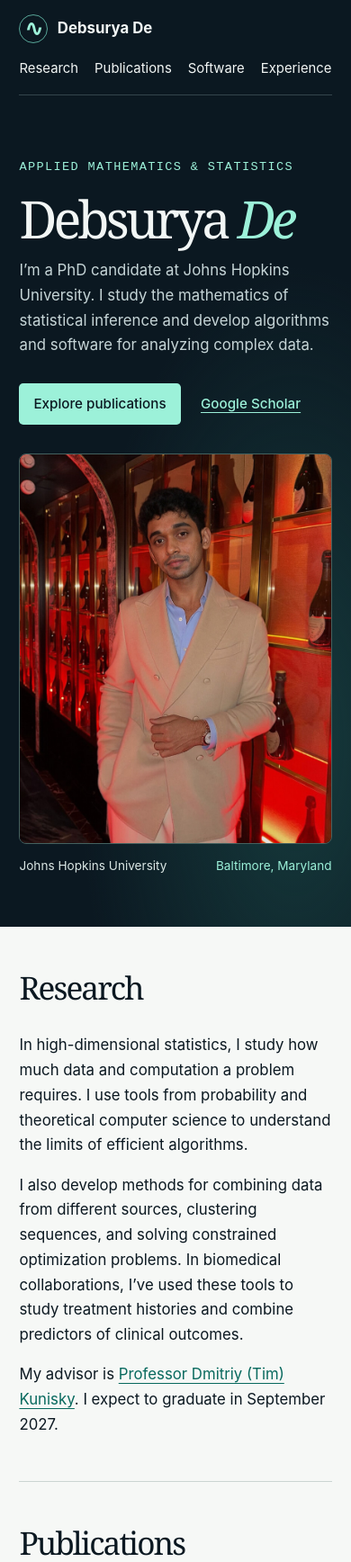
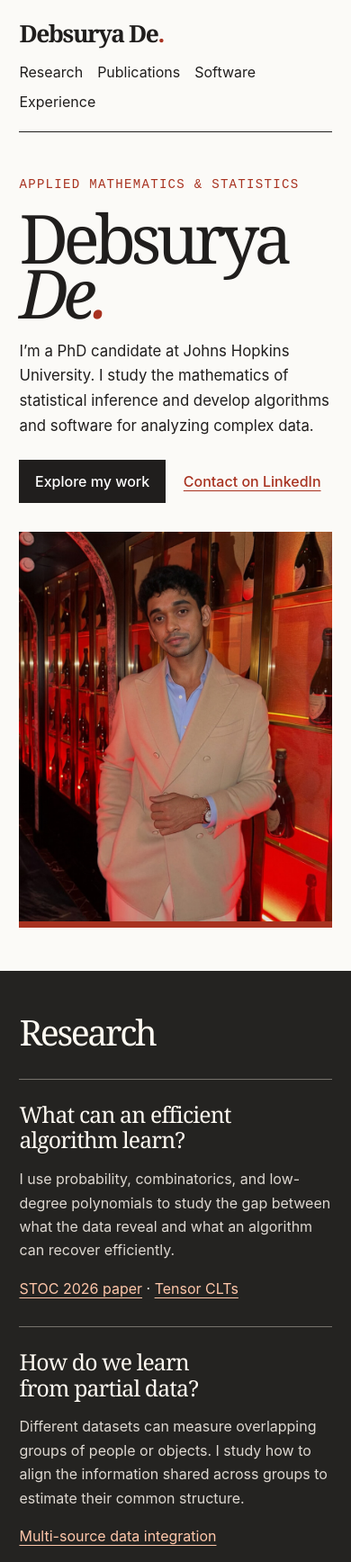
Before and after one commit to debsurya-de/debsurya-de.github.io, a plain HTML site: page index.html in a window 390 px wide. Shown: the top 1736 px of the page at 90% size. Drawn offline with Linux system fonts and the light colour scheme.

Commit message:
Rebuild portfolio around mathematical questions, publications and software

```diff
--- a/index.html
+++ b/index.html
@@ -4,94 +4,80 @@
   <meta charset="utf-8">
   <meta name="viewport" content="width=device-width, initial-scale=1">
   <meta name="description" content="Debsurya De is a PhD candidate in Applied Mathematics and Statistics at Johns Hopkins University.">
-  <meta name="theme-color" content="#0b1821">
+  <meta name="theme-color" content="#fbfaf7">
   <meta property="og:title" content="Debsurya De">
   <meta property="og:description" content="PhD candidate in Applied Mathematics and Statistics at Johns Hopkins University.">
   <meta property="og:type" content="website">
   <meta property="og:url" content="https://debsurya-de.github.io">
-  <title>Debsurya De</title>
-  <link rel="stylesheet" href="styles.css?v=portrait-3">
+  <title>Debsurya De | Applied Mathematics &amp; Statistics</title>
+  <link rel="stylesheet" href="styles.css?v=folio-4">
   <script src="script.js?v=portfolio-2" defer></script>
 </head>
-<body>
+<body id="top">
   <a class="skip-link" href="#main">Skip to content</a>
-
-  <header>
-    <div class="container header-inner">
-      <a class="name" href="#top"><span class="mark" aria-hidden="true">∿</span> Debsurya De</a>
-      <nav aria-label="Main navigation">
-        <a href="#research">Research</a>
-        <a href="#publications">Publications</a>
-        <a href="#software">Software</a>
-        <a href="#experience">Experience</a>
-      </nav>
-    </div>
+  <header class="container mast">
+    <a class="signature" href="#top">Debsurya De<span aria-hidden="true">.</span></a>
+    <nav aria-label="Main navigation"><a href="#research">Research</a><a href="#publications">Publications</a><a href="#software">Software</a><a href="#experience">Experience</a></nav>
   </header>
-
   <main id="main">
-    <section class="intro container" id="top">
-      <div class="intro-grid">
-        <div class="intro-copy">
-          <p class="eyebrow">Applied Mathematics &amp; Statistics</p>
-          <h1>Debsurya <em>De</em></h1>
-          <p class="intro-text">I’m a PhD candidate at Johns Hopkins University. I study the mathematics of statistical inference and develop algorithms and software for analyzing complex data.</p>
-          <div class="links"><a class="primary" href="#publications">Explore publications</a><a href="https://scholar.google.com/citations?hl=en&amp;user=wewbBVgAAAAJ">Google Scholar</a></div>
+    <section class="container hero" aria-labelledby="name">
+      <div class="intro">
+        <p class="eyebrow">Applied Mathematics &amp; Statistics</p>
+        <h1 id="name">Debsurya<br><em>De<span>.</span></em></h1>
+        <p class="bio">I’m a PhD candidate at Johns Hopkins University. I study the mathematics of statistical inference and develop algorithms and software for analyzing complex data.</p>
+        <div class="actions"><a class="button" href="#research">Explore my work</a><a href="https://www.linkedin.com/in/rush21">Contact on LinkedIn</a></div>
+      </div>
+      <div class="portrait"><img src="profile.jpg?v=blazer" width="1024" height="1024" alt="Debsurya De wearing a tan blazer" fetchpriority="high"></div>
+    </section>
+    <section id="research" class="research">
+      <div class="container">
+        <h2>Research</h2>
+        <div class="directions">
+          <article><h3>What can an efficient algorithm learn?</h3><p>I use probability, combinatorics, and low-degree polynomials to study the gap between what the data reveal and what an algorithm can recover efficiently.</p><div><a href="#low-rank-estimation">STOC 2026 paper</a> · <a href="#tensor-clt">Tensor CLTs</a></div></article>
+          <article><h3>How do we learn from partial data?</h3><p>Different datasets can measure overlapping groups of people or objects. I study how to align the information shared across groups to estimate their common structure.</p><div><a href="#data-integration">Multi-source data integration</a></div></article>
+          <article><h3>How do models become usable tools?</h3><p>I develop optimization methods for combining predictors and clustering sequences. My applied work includes studying how treatment histories vary across patients.</p><div><a href="#software">SCOR package</a> · <a href="#sequence-clustering">Sequence models</a></div></article>
         </div>
-        <figure class="portrait">
-          <img src="profile.jpg?v=blazer" width="1024" height="1024" alt="Debsurya De wearing a tan blazer" fetchpriority="high">
-          <figcaption>Johns Hopkins University <span>Baltimore, Maryland</span></figcaption>
-        </figure>
       </div>
     </section>
-
-    <section class="container section" id="research">
-      <h2>Research</h2>
-      <div class="section-content">
-        <p>In high-dimensional statistics, I study how much data and computation a problem requires. I use tools from probability and theoretical computer science to understand the limits of efficient algorithms.</p>
-        <p>I also develop methods for combining data from different sources, clustering sequences, and solving constrained optimization problems. In biomedical collaborations, I’ve used these tools to study treatment histories and combine predictors of clinical outcomes.</p>
-        <p>My advisor is <a href="https://www.kunisky.com">Professor Dmitriy (Tim) Kunisky</a>. I expect to graduate in September 2027.</p>
-      </div>
-    </section>
-
     <section class="container section" id="publications">
-      <h2>Publications</h2>
+      <h2>Publications <sup>06</sup></h2>
       <div class="section-content publication-list">
-        <article class="publication">
+        <article class="publication" id="tensor-clt">
           <h3><a href="https://arxiv.org/abs/2611.15803" target="_blank" rel="noreferrer">Statistical-to-computational gaps in central limit theorems for high-dimensional tensors</a></h3>
           <p>Debsurya De and Dmitriy Kunisky</p>
           <p class="venue">arXiv preprint 2611.15803, November 2026.</p>
           <p class="paper-links"><a href="https://arxiv.org/abs/2611.15803" target="_blank" rel="noreferrer">arXiv</a></p>
         </article>
 
-        <article class="publication">
+        <article class="publication" id="data-integration">
           <h3><a href="https://arxiv.org/abs/2609.38141" target="_blank" rel="noreferrer">Global synchronization for multi-source data integration under blockwise missing patterns</a></h3>
           <p>Runbing Zheng, Debsurya De, and Dmitriy Kunisky</p>
           <p class="venue">arXiv preprint 2609.38141, September 2026.</p>
           <p class="paper-links"><a href="https://arxiv.org/abs/2609.38141" target="_blank" rel="noreferrer">arXiv</a></p>
         </article>
 
-        <article class="publication">
+        <article class="publication" id="low-rank-estimation">
           <h3><a href="https://arxiv.org/abs/2510.08541" target="_blank" rel="noreferrer">Computational and statistical lower bounds for low-rank estimation under general inhomogeneous noise</a></h3>
           <p>Debsurya De and Dmitriy Kunisky</p>
           <p class="venue">Proceedings of the 58th ACM Symposium on Theory of Computing (STOC), 2026.</p>
           <p class="paper-links"><a href="https://arxiv.org/abs/2510.08541" target="_blank" rel="noreferrer">arXiv</a> · <a href="https://doi.org/10.1145/3798129.3800905" target="_blank" rel="noreferrer">DOI</a></p>
         </article>
 
-        <article class="publication">
+        <article class="publication" id="sequence-clustering">
           <h3><a href="https://doi.org/10.1080/10618600.2023.2257258" target="_blank" rel="noreferrer">Clustering sequence data with mixture Markov chains with covariates using multiple simplex constrained optimization routine (MSiCOR)</a></h3>
           <p>Priyam Das, Deborshee Sen, Debsurya De, and coauthors</p>
           <p class="venue">Journal of Computational and Graphical Statistics, 2024.</p>
           <p class="paper-links"><a href="https://arxiv.org/abs/1609.02249" target="_blank" rel="noreferrer">arXiv</a> · <a href="https://doi.org/10.1080/10618600.2023.2257258" target="_blank" rel="noreferrer">DOI</a></p>
         </article>
 
-        <article class="publication">
+        <article class="publication" id="treatment-sequences">
           <h3><a href="https://doi.org/10.1186/s13075-023-03072-0" target="_blank" rel="noreferrer">Utilizing biologic disease-modifying anti-rheumatic treatment sequences to subphenotype rheumatoid arthritis</a></h3>
           <p>Priyam Das, Dana Weisenfeld, Kumar Dahal, Debsurya De, and coauthors</p>
           <p class="venue">Arthritis Research &amp; Therapy, 2023.</p>
           <p class="paper-links"><a href="https://pubmed.ncbi.nlm.nih.gov/37269020/" target="_blank" rel="noreferrer">PubMed</a> · <a href="https://doi.org/10.1186/s13075-023-03072-0" target="_blank" rel="noreferrer">DOI</a></p>
         </article>
 
-        <article class="publication">
+        <article class="publication" id="predictor-optimization">
           <h3><a href="https://doi.org/10.1186/s12859-022-04953-y" target="_blank" rel="noreferrer">Estimating the optimal linear combination of predictors using spherically constrained optimization</a></h3>
           <p>Priyam Das, Debsurya De, Raju Maiti, and coauthors</p>
           <p class="venue">BMC Bioinformatics, 2022.</p>
@@ -106,8 +92,8 @@
       <h2>Software</h2>
       <div class="section-content">
         <article class="software-item">
-          <h3><a href="https://CRAN.R-project.org/package=SCOR" target="_blank" rel="noreferrer">SCOR: Spherically Constrained Optimization Routine</a></h3>
-          <p>I developed and maintain SCOR, an R package for derivative-free optimization of functions whose variables lie on unit spheres. The package was developed with Priyam Das.</p>
+          <h3><a href="https://CRAN.R-project.org/package=SCOR" target="_blank" rel="noreferrer">SCOR</a></h3>
+          <p>I developed SCOR with Priyam Das and maintain it as an R package. It optimizes functions on products of unit spheres without requiring derivatives.</p>
           <p class="software-meta">CRAN · Version 1.1.2 · GPL-3</p>
           <p class="paper-links"><a href="https://CRAN.R-project.org/package=SCOR" target="_blank" rel="noreferrer">CRAN</a> · <a href="https://github.com/synx21/SCOR" target="_blank" rel="noreferrer">GitHub</a></p>
         </article>
@@ -119,7 +105,7 @@
       <div class="section-content timeline">
         <article>
           <div class="date">2022–present</div>
-          <div><h3>Johns Hopkins University</h3><p>PhD candidate in Applied Mathematics and Statistics</p></div>
+          <div><h3>Johns Hopkins University</h3><p>PhD candidate in Applied Mathematics and Statistics. Expected September 2027.</p><p>Advised by <a href="https://www.kunisky.com">Professor Dmitriy (Tim) Kunisky</a>.</p></div>
         </article>
         <article>
           <div class="date">2021–2022</div>
--- a/styles.css
+++ b/styles.css
@@ -1,72 +1,66 @@
 * { box-sizing: border-box; }
-:root {
-  color-scheme: light;
-  --ink: #0b1821;
-  --paper: #f6f8f6;
-  --muted: #52636b;
-  --teal: #08695e;
-  --mint: #9cf1d9;
-  --rule: #cbd5d2;
-  --serif: "Instrument Serif", "Iowan Old Style", Georgia, serif;
-  --sans: "Inter", system-ui, sans-serif;
-  --mono: "IBM Plex Mono", ui-monospace, monospace;
+:root { --paper: #fbfaf7; --ink: #201e1d; --red: #a83220; --line: #d8d4ce; --quiet: #59544f; --serif: "Baskervville", "Iowan Old Style", Georgia, serif; --sans: "Inter", system-ui, sans-serif; }
+body { margin: 0; color: var(--ink); background: var(--paper); font: 1rem/1.65 var(--sans); }
+.container { width: min(1160px, 89%); margin-inline: auto; }
+a { color: var(--red); text-underline-offset: .23em; }
+a:hover { text-decoration-thickness: 2px; }
+:focus-visible { outline: 3px solid #4874a4; outline-offset: 4px; }
+.skip-link { position: absolute; z-index: 2; top: -5rem; left: 1rem; background: white; padding: .6rem; }
+.skip-link:focus { top: 1rem; }
+.mast, nav, .actions, .footer-inner, .social { display: flex; align-items: center; gap: 1.5rem; }
+.mast, .footer-inner { justify-content: space-between; }
+.mast { padding-block: 1.2rem; border-bottom: 1px solid var(--ink); }
+.signature { font: bold 1.65rem var(--serif); letter-spacing: -.055em; }
+.signature span, h1 span { color: var(--red); }
+.mast a { text-decoration: none; color: var(--ink); }
+nav a:hover { text-decoration: underline; }
+nav, .actions, .social { flex-wrap: wrap; }
+.hero { display: grid; align-items: center; grid-template-columns: 1.2fr 1fr; gap: clamp(2rem, 6vw, 6rem); padding-block: clamp(3rem, 5.5vw, 5.5rem); }
+.eyebrow, .date, .software-meta, .awards span, sup { font: .88rem/1.45 "IBM Plex Mono", ui-monospace, monospace; }
+.eyebrow { margin: 0; text-transform: uppercase; letter-spacing: .09em; color: var(--red); }
+h1, h2, h3 { font-family: var(--serif); font-weight: 400; text-wrap: balance; }
+h1 { font-size: clamp(4.7rem, 9vw, 8.8rem); line-height: .82; letter-spacing: -.075em; margin: .25em 0 .26em; }
+h1 em { font-weight: 400; }
+.bio { max-width: 49ch; font-size: clamp(1.05rem, 1.45vw, 1.22rem); }
+.actions { margin-top: 1.5rem; gap: 1.25rem; font-weight: 550; }
+.button { background: var(--ink); color: white; text-decoration: none; padding: .65rem 1.1rem; }
+.button:hover { background: var(--red); }
+.portrait { max-width: 26rem; width: 100%; justify-self: end; border-bottom: .45rem solid var(--red); }
+.portrait img { display: block; width: 100%; height: auto; aspect-ratio: 4/5; object-fit: cover; object-position: 30% center; }
+h2 { font-size: clamp(2.45rem, 4.5vw, 4.4rem); letter-spacing: -.06em; line-height: 1; margin: 0; }
+h3 { line-height: 1.16; font-size: clamp(1.55rem, 2.2vw, 2.1rem); letter-spacing: -.035em; margin: 0; }
+.research { padding-block: clamp(3rem, 5vw, 5rem); background: #242321; color: #fffaf2; }
+.directions { display: grid; grid-template-columns: repeat(3, 1fr); gap: 3.5%; margin-top: 2rem; }
+.directions article { display: flex; flex-direction: column; border-top: 1px solid #77736d; padding-top: 1.5rem; }
+.directions article p { color: #ded8d1; }
+.directions article div { margin-top: auto; }
+.directions a { color: #ffc7aa; }
+.section { padding-block: clamp(3rem, 5vw, 5rem); border-bottom: 1px solid var(--line); display: grid; grid-template-columns: minmax(0, 1fr) minmax(0, 2fr); gap: 5%; }
+sup { vertical-align: top; color: var(--red); }
+.publication, .timeline article, .awards li { border-top: 1px solid var(--line); padding-block: 1.45rem; }
+.publication:first-child, .timeline article:first-child, .awards li:first-child { border-top: 0; padding-top: 0; }
+.publication h3 a { color: inherit; text-decoration: none; }
+.publication h3 a:hover { color: var(--red); text-decoration: underline; }
+.publication p, .timeline p { margin: .45rem 0 0; }
+.venue, .date, .software-meta, .awards span, .timeline p { color: var(--quiet); }
+.paper-links { font-weight: 550; }
+.software-item { border-left: 4px solid var(--red); padding-inline-start: 1.5rem; }
+.software-item h3 { font-size: 2.6rem; }
+.software-item p:last-child { margin-bottom: 0; }
+.timeline article, .awards li { display: grid; grid-template-columns: 7.5rem 1fr; gap: 1rem; }
+.awards { margin: 0; list-style: none; padding: 0; }
+footer { background: var(--ink); color: white; padding-block: 1.2rem; }
+footer a { color: #fff6ef; }
+@media (max-width: 760px) {
+ .hero { grid-template-columns: 1fr .8fr; gap: 1rem; }
+ .directions, .section { grid-template-columns: 1fr; gap: 1.8rem; }
+ .research h3 { max-width: 32ch; }
+ .directions article p { max-width: 66ch; }
 }
-body { margin: 0; background: var(--paper); color: var(--ink); font: 1.05rem/1.65 var(--sans); }
-.container { width: min(1160px, 89%); margin-inline: auto; }
-a { color: var(--teal); text-underline-offset: .24em; }
-a:hover { text-decoration-thickness: 2px; }
-:focus-visible { outline: 3px solid #e48430; outline-offset: 4px; }
-.skip-link { position: absolute; left: 1rem; top: -6rem; z-index: 2; padding: .65rem; background: white; }
-.skip-link:focus { top: 1rem; }
-header, .intro, footer { color: #f2f6f5; background: var(--ink); }
-.header-inner, nav, .name, .links, .footer-inner, .social { display: flex; align-items: center; }
-.header-inner, .footer-inner { justify-content: space-between; gap: 1rem; }
-.header-inner { padding-block: 1rem; border-bottom: 1px solid #34454c; }
-header a, footer a { color: inherit; text-decoration: none; }
-nav, .social { gap: clamp(.8rem, 2.5vw, 2rem); font-size: .93rem; }
-nav a:hover, footer a:hover { color: var(--mint); text-decoration: underline; }
-.name { gap: .65rem; font-weight: 650; }
-.mark { display: grid; place-items: center; border: 1px solid #58a698; border-radius: 50%; height: 2rem; width: 2rem; color: var(--mint); font-size: 1.5rem; line-height: 1; }
-.intro { width: 100%; background: radial-gradient(ellipse at 84% 78%, #163b3d 0, transparent 52%), var(--ink); }
-.intro-grid { width: min(1160px, 89%); margin: auto; display: grid; grid-template-columns: 1fr 1.02fr; align-items: center; gap: clamp(2rem, 5vw, 5rem); padding-block: clamp(4rem, 7vw, 7rem); }
-.eyebrow, .date, .software-meta, .awards span { font-family: var(--mono); font-size: .85rem; }
-.eyebrow { color: var(--mint); letter-spacing: .1em; text-transform: uppercase; }
-h1, h2, h3 { font-family: var(--serif); font-weight: 400; line-height: 1.1; }
-h1 { font-size: clamp(3.6rem, 7.1vw, 6.8rem); letter-spacing: -.068em; margin: .22em 0; }
-h1 em { color: var(--mint); font-weight: 400; }
-.intro-text { color: #c6d5d7; max-width: 48ch; margin: 0; }
-.links { gap: 1.4rem; margin-top: 1.75rem; flex-wrap: wrap; }
-.links a { color: var(--mint); font-weight: 550; font-size: .95rem; }
-.links .primary { padding: .65rem 1rem; background: var(--mint); color: var(--ink); text-decoration: none; border-radius: .3rem; }
-.links .primary:hover { background: white; }
-.portrait { margin: 0; width: min(100%, 23rem); justify-self: center; }
-.portrait img { display: block; width: 100%; height: auto; aspect-ratio: 4 / 5; object-fit: cover; object-position: 30% center; border-radius: .5rem; border: 1px solid #44615f; }
-.portrait figcaption { display: flex; flex-wrap: wrap; justify-content: space-between; gap: .25rem 1rem; margin-top: .85rem; color: #dce8e6; font-size: .85rem; }
-.portrait figcaption span { color: var(--mint); }
-.section { display: grid; grid-template-columns: 30% 1fr; gap: 4%; padding-block: clamp(3rem, 6vw, 5rem); border-bottom: 1px solid var(--rule); }
-h2 { margin: 0; font-size: clamp(2.2rem, 4vw, 3.6rem); letter-spacing: -.055em; }
-h3 { margin: 0; font-size: clamp(1.55rem, 2.6vw, 2.35rem); letter-spacing: -.035em; line-height: 1.15; }
-h3 a { color: inherit; text-decoration: none; }
-h3 a:hover { color: var(--teal); text-decoration: underline; }
-.section-content > :first-child { margin-top: 0; }
-.section-content > :last-child { margin-bottom: 0; }
-.venue, .timeline p { color: var(--muted); }
-.publication { padding: 1.6rem 0; border-bottom: 1px solid var(--rule); }
-.publication:first-child { padding-top: 0; }
-.publication p, .software-item p, .timeline p { margin: .55rem 0 0; }
-.venue, .paper-links { font-size: .95rem; }
-.timeline article { display: grid; grid-template-columns: 8rem 1fr; gap: 1rem; }
-.timeline article + article, .awards li + li { border-top: 1px solid var(--rule); padding-top: 1.2rem; margin-top: 1.2rem; }
-.date, .awards span, .software-meta { color: var(--teal); }
-.awards { padding: 0; list-style: none; }
-.awards li { display: grid; grid-template-columns: 8rem 1fr; gap: 1rem; }
-footer { padding-block: 1.4rem; }
-@media (max-width: 760px) {
-  .intro-grid, .section { grid-template-columns: 1fr; gap: 2rem; }
-  .intro-grid { padding-block: 3.5rem; }
+@media (max-width: 580px) {
+ .mast, .footer-inner { align-items: flex-start; flex-direction: column; gap: .75rem; }
+ nav { column-gap: 1rem; row-gap: .4rem; }
+ .hero { grid-template-columns: 1fr; gap: 2rem; }
+ .portrait { width: min(100%, 22rem); justify-self: center; }
+ .timeline article, .awards li { grid-template-columns: 1fr; gap: .4rem; }
 }
-@media (max-width: 540px) {
-  .header-inner, .footer-inner { flex-direction: column; align-items: flex-start; }
-  nav { justify-content: space-between; width: 100%; gap: .4rem; flex-wrap: wrap; }
-  .timeline article, .awards li { grid-template-columns: 1fr; gap: .35rem; }
-}
```
